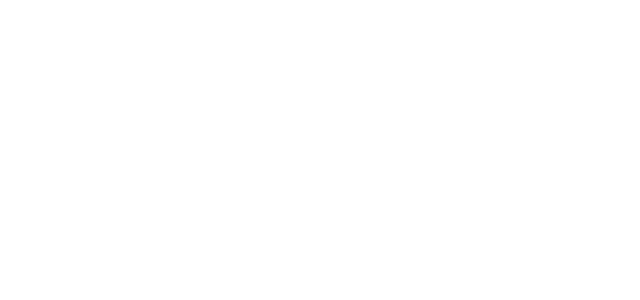
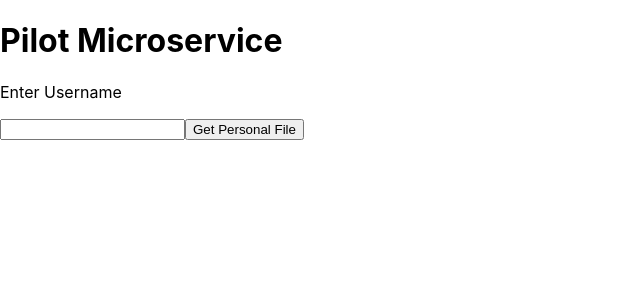
Before and after one commit to SamZRetzlaff/Pilot, a React (Create React App) app in the folder pilot/: page / in a window 1280 px wide. Shown: the top 300 px of the page, without its empty margins (0-640 px from the left). Built offline with nearby package versions, Linux system fonts and the light colour scheme.

Commit message:
Initial Setup of React App

```diff
--- a/pilot/src/App.js
+++ b/pilot/src/App.js
@@ -1,22 +1,41 @@
 import React from 'react'
 //import logo from './logo.svg';
 import './App.css';
+import PersonalFile from './PersonalFile'
 
 class App extends React.Component {
   //CONSTRUCTOR
   constructor(props){
     super(props)
     this.state = {
-
+      allPilotFiles: {},
+      currentPilot: '',
+      pilotFile: {},
     }
   }
   //METHODS
+  handlePilotInput = (event) =>{
+    event.preventDefault()
+    this.setState({currentPilot: event.target.value})
+  }
+
+  async handlePilotSubmit (event) {
+    event.preventDefault()
+    const response = await fetch()
+    const json = await response.json()
+    this.setState({pilotFile: json})
+  }
 
   //RENDER
   render() {
     return (
       <div >
-
+        <h1>Pilot Microservice</h1>
+        <p>Enter Username</p>
+        <PersonalFile
+        onPilotInput = {this.handlePilotInput}
+        onPilotSubmit = {this.handlePilotSubmit.bind(this)}
+        />
       </div>
     )
   }
--- /dev/null
+++ b/pilot/src/PersonalFile.jsx
@@ -0,0 +1,10 @@
+function PersonalFile(props){
+    return(
+        <div>
+            <input type="text" onChange={props.onPilotInput}/>
+            <button onClick={props.onPilotSubmit}>Get Personal File</button>
+        </div>
+    )
+}
+
+export default PersonalFile;
--- /dev/null
+++ b/pilot/src/dummyPilot.json
@@ -0,0 +1,5 @@
+[{"Pilot_ID":1,"User_ID":2,"DNIF": false,"Shift":"Day","Flying_Hours":600,"Qualification":"Instructor"},
+{"Pilot_ID":2,"User_ID":3,"DNIF": false,"Shift":"Day","Flying_Hours":80,"Qualification":"Wingman"},
+{"Pilot_ID":3,"User_ID":4,"DNIF": false,"Shift":"Night","Flying_Hours":5,"Qualification":"Student"},
+{"Pilot_ID":4,"User_ID":5,"DNIF": true,"Shift":"Day","Flying_Hours":800,"Qualification":"Evaluator"}
+]
--- /dev/null
+++ b/pilot/src/dummyUser.json
@@ -0,0 +1,5 @@
+[ {"User_ID":1,"Workcenter_ID":"Maintainence Bay", "Username":"alan.scott", "Email_Address": "maintainer1@usaf.mil","Password":"password1","First_Name":"Alan","Last_Name":"Scott", "User_Role": "maintainer"},
+{"User_ID":2,"Workcenter_ID":"Hangar", "Username":"sam.retzlaff", "Email_Address": "pilot1@usaf.mil","Password":"password2","First_Name":"Sam","Last_Name":"Retzlaff", "User_Role": "pilot"},
+{"User_ID":3,"Workcenter_ID":"Hangar", "Username":"andrew.rohn", "Email_Address": "pilot2@usaf.mil","Password":"password3","First_Name":"Andrew","Last_Name":"Rohn", "User_Role": "pilot"},
+{"User_ID":4,"Workcenter_ID":"Hangar", "Username":"robert.cameron", "Email_Address": "pilot3@usaf.mil","Password":"password4","First_Name":"Robert","Last_Name":"Cameron", "User_Role": "pilot"},
+{"User_ID":5,"Workcenter_ID":"Hangar", "Username":"rex.ayers", "Email_Address": "pilot4@usaf.mil","Password":"password5","First_Name":"Rex","Last_Name":"Ayers", "User_Role": "pilot"}]
```
Also changed, not shown: 2 other files (tests, documents, lock files or other folders).
